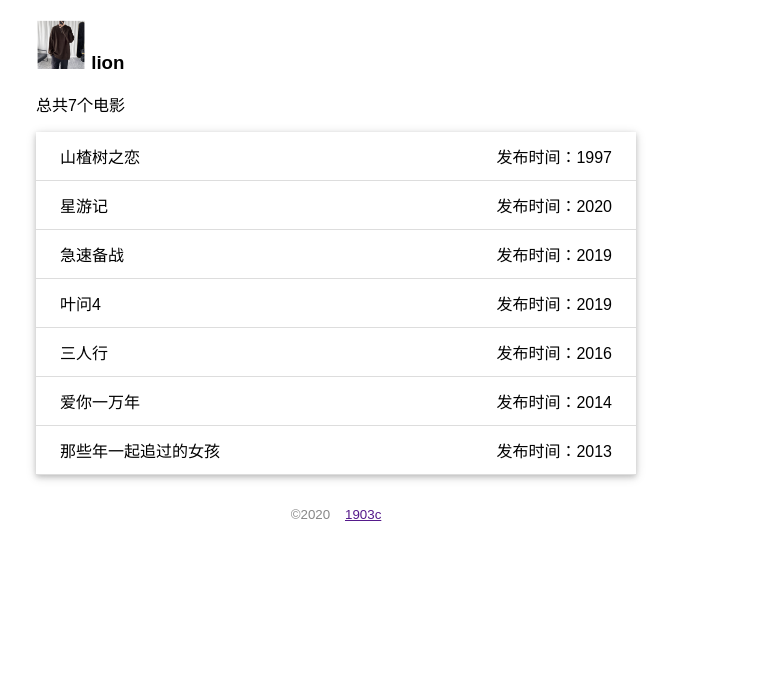
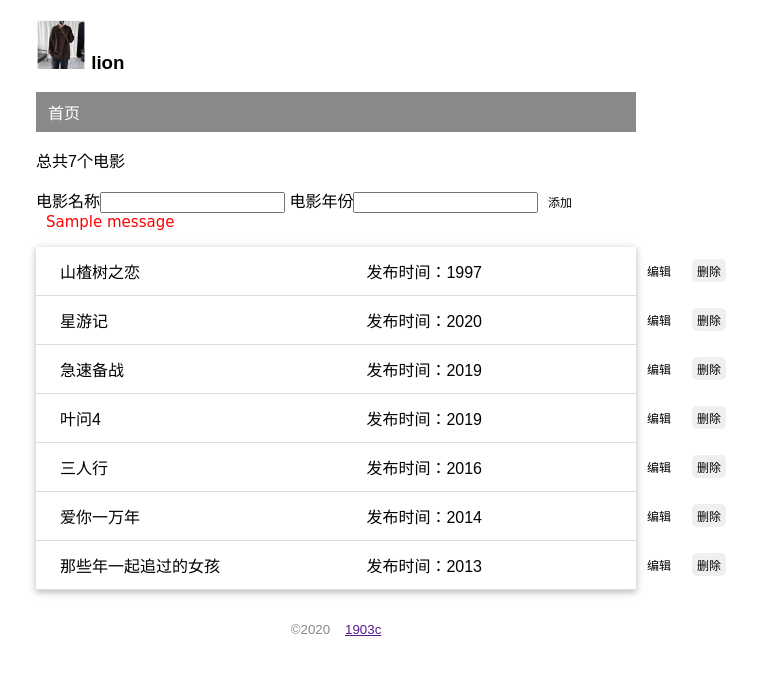
Before and after one commit to hui-yu1/hui-yu1, a Flask app: template watchlist/templates/index.html in a window 1280 px wide. Shown: the top 675 px of the page, without its empty margins (304-1061 px from the left). Run offline with Flask 2, Linux system fonts and the light colour scheme; data comes from the database, SQL or seed files in the repository; both versions use the stored data as it was after the commit; the template is opened without the code that fills it: values that come from a table or form of the project are taken from there, most other values are stand-ins (such as "Sample title", 1, 10 or a date in 2020); one stand-in notice (Sample message) is shown.

Commit message:
表单增删改查

```diff
--- a/watchlist/app.py
+++ b/watchlist/app.py
@@ -1,6 +1,6 @@
 import os,sys
 
-from flask import Flask,url_for,render_template
+from flask import Flask,url_for,render_template,request,redirect,flash
 from flask_sqlalchemy import SQLAlchemy
 
 import click
@@ -15,6 +15,7 @@ app = Flask(__name__)
 
 app.config['SQLALCHEMY_DATABASE_URI'] = prefix + os.path.join(app.root_path,'data.db')
 app.config['SQLALCHEMY_TRACK_MODIFICATIONS'] = False
+app.config['SECRET_KEY'] = '1903_dev'
 
 db = SQLAlchemy(app)
 
@@ -30,20 +31,52 @@ class Movie(db.Model):
 
 
 # views视图函数
-@app.route('/')
+@app.route('/',methods=['GET','POST'])
 def index():
-    # name = 'lion'
-    # movies = [
-    #     {"title":"萨霍","year":"2019"},
-    #     {"title":"星游记","year":"2020"},
-    #     {"title":"急速备战","year":"2019"},
-    #     {"title":"叶问4","year":"2019"},
-    #     {"title":"三人行","year":"2016"},
-    # ]
-    user = User.query.first()       # 查询出用户记录
+    if request.method == 'POST':
+        # 获取表单内容
+        title = request.form.get('title')
+        year = request.form.get('year')
+        # 验证数据
+        if not title or not year or len(year)>4 or len(title)>60:
+            flash("输入错误")
+            return redirect(url_for('index'))
+        # 将数据存入数据库
+        movie = Movie(title=title,year=year)
+        db.session.add(movie)
+        db.session.commit()
+        flash("添加成功")
+        return redirect(url_for('index'))
     movies = Movie.query.all()
-    return render_template('index.html',user=user,movies=movies)
+    return render_template('index.html',movies=movies)
 
+# 编辑页面
+@app.route('/movie/edit/<int:movie_id>',methods=['GET','POST'])
+def edit(movie_id):
+    movie = Movie.query.get_or_404(movie_id)
+    if request.method == 'POST':
+        title = request.form.get('title')
+        year = request.form.get('year')
+        # 验证数据
+        if not title or not year or len(year)>4 or len(title)>60:
+            flash("输入错误")
+            return redirect(url_for('edit'),movie_id=movie_id)
+        # 将数据存入数据库
+        movie.title = title
+        movie.year = year
+        db.session.commit()
+        flash("编辑成功")
+        return redirect(url_for('index'))
+    return render_template('edit.html',movie=movie)
+
+# 删除视图函数
+@app.route('/movie/delete/<int:movie_id>',methods=['GET','POST'])
+def delete(movie_id):
+    movie = Movie.query.get_or_404(movie_id)
+    db.session.delete(movie)
+    db.session.commit()
+    flash('删除成功')
+    return redirect(url_for('index'))
 
 # 自定义命令
 @app.cli.command()  # 注册为命令
@@ -72,3 +105,14 @@ def forge():
         db.session.add(movie)
     db.session.commit()
     click.echo("导入数据完成")
+
+# 错误处理函数
+@app.errorhandler(404)
+def page_not_found(e):
+    return render_template('404.html')
+
+# 模板上下文处理函数
+@app.context_processor
+def common_user():
+    user = User.query.filter()  # 筛选出用户记录
+    return dict(user=user)
--- a/watchlist/static/css/style.css
+++ b/watchlist/static/css/style.css
@@ -36,6 +36,107 @@ footer{
     background-color: #f0e6e6;
 }
 
+.movie_list a{
+    text-decoration: none;
+    color: black;
+}
+
 .sj{
     float: right;
+    position: relative;
+    right:130px;
 }
+
+nav ul{
+    list-style-type: none;
+    margin:0;
+    padding:0;
+    overflow:hidden;
+    background-color: #8b8888;
+}
+
+nav li{
+    float: left;
+}
+
+nav li a{
+    display: block;
+    color: white;
+    text-align: center;
+    padding: 8px 12px;
+    text-decoration: none;
+}
+
+nav li a:hover{
+    background-color: rgb(114, 117, 117);
+}
+
+.float-right{
+    float: right;
+}
+
+
+.btn{
+    font-size:12px;
+    padding:3px 5px;
+    text-decoration: none;
+    cursor: pointer;
+    background-color: white;
+    color: black;
+    border: 1px;
+    border-radius: 5px;
+}
+
+.btn:hover{
+    text-decoration: none;
+    background-color: black;
+    color: white;
+    border: 1px solid black;
+}
+
+.btn1{
+    font-size:12px;
+    padding:3px 5px;
+    text-decoration: none;
+    cursor: pointer;
+    background-color: none;
+    color: black;
+    border: 1px;
+    border-radius: 5px;
+    position: absolute;
+    right: 300px;
+}
+
+.btn1:hover{
+    text-decoration: none;
+    background-color: black;
+    color: white;
+    border: 1px solid black;
+}
+
+.btn2{
+    font-size:12px;
+    padding:3px 5px;
+    text-decoration: none;
+    cursor: pointer;
+    background-color: none;
+    color: black;
+    border: 1px;
+    border-radius: 5px;
+    position: absolute;
+    right: 250px;
+}
+
+.btn2:hover{
+    text-decoration: none;
+    background-color: black;
+    color: white;
+    border: 1px solid black;
+}
+
+.alert{
+    margin-left: 10px;
+    font-size: 15px;
+    color: red;
+    font-family: cursive;
+}
--- /dev/null
+++ b/watchlist/templates/base.html
@@ -0,0 +1,31 @@
+<!DOCTYPE html>
+<html>
+<head>
+    {% block head %}
+    <meta charset="UTF-8">
+    <meta name="viewport" content="width=device-width,initial-scale=1.0">
+    <title>{{ name }}'watchlist</title>
+    <link rel="stylesheet" href="{{ url_for('static',filename='css/style.css') }}">
+    {% endblock %}
+</head>
+<body>
+    <h3>
+        <img src="{{ url_for('static',filename='img/p2.jpg') }}" alt="头像" class="avatar">
+        {% for i in user %}
+            {{ i.name }}
+        {% endfor %}
+    </h3>
+
+
+    <nav>
+        <ul>
+            <li><a href="">首页</a></li>
+        </ul>
+    </nav>
+    {% block content %}{% endblock %}
+
+    <footer>
+        <small>&copy;2020&nbsp;&nbsp;&nbsp; <a href="">1903c</a></small>
+    </footer>
+</body>
+</html>
--- a/watchlist/templates/index.html
+++ b/watchlist/templates/index.html
@@ -1,25 +1,36 @@
-<!DOCTYPE html>
-<html>
-<head>
-    <meta charset="UTF-8">
-    <meta name="viewport" content="width=device-width,initial-scale=1.0">
-    <title>{{ name }}'watchlist</title>
-    <link rel="stylesheet" href="{{ url_for('static',filename='css/style.css') }}">
-</head>
-<body>
-    <h3>
-        <img src="{{ url_for('static',filename='img/p2.jpg') }}" alt="头像" class="avatar">
-        {{ user.name }}
-    </h3>
-    {# 过滤器 #}
-    <p>总共{{ movies|length }}个电影</p>
-    <ul class="movie_list">
-        {% for movie in movies %}
-        <li>{{ movie.title }} <span class="sj">发布时间：{{ movie.year }}</span></li>
-        {% endfor %}
-    </ul>
-    <footer>
-        <small>&copy;2020&nbsp;&nbsp;&nbsp; <a href="">1903c</a></small>
-    </footer>
-</body>
-</html>
+{% extends 'base.html' %}
+
+{% block content %}
+<p>总共{{ movies|length }}个电影</p>
+<!-- 添加电影的表单 -->
+<form action="" method="post">
+    电影名称<input type="text" name="title" required autocomplete="off">
+    电影年份<input type="text" name="year" required autocomplete="off">
+    <input class="btn" type="submit" value="添加">
+    <!-- flash消息 -->
+    {% for massage in get_flashed_messages() %}
+        <span class="alert">{{ massage }}</span>
+    {% endfor %}
+</form>
+
+<ul class="movie_list">
+    {% for movie in movies %}
+        <li>
+            <a href="http://v.baidu.com/v?word={{ movie.title }}&ct=301989888&rn=67&pn=0&db=0&s=0&fbl=800&ie=utf-8&oq={{ movie.title }}=3&rsp=0">
+                {{ movie.title }}
+            </a>
+            <span class="sj">发布时间：{{ movie.year }}</span>
+
+            <span>
+                <a class="btn1" href="{{ url_for('edit',movie_id=movie.id) }}">编辑</a>
+            </span>
+
+            <span class="float-right">
+                <form action="{{ url_for('delete',movie_id=movie.id) }}" method="POST">
+                    <input class="btn2" type="submit" name="delete" value="删除" onclick="return confim('是否删除？')" >
+                </form>
+            </span>
+        </li>
+    {% endfor %}
+</ul>
+{% endblock %}
```
Also changed, not shown: watchlist/templates/404.html (added, +13 -0 lines), watchlist/templates/edit.html (added, +12 -0 lines), 准备.md (+342 -122 lines), watchlist/data.db.
